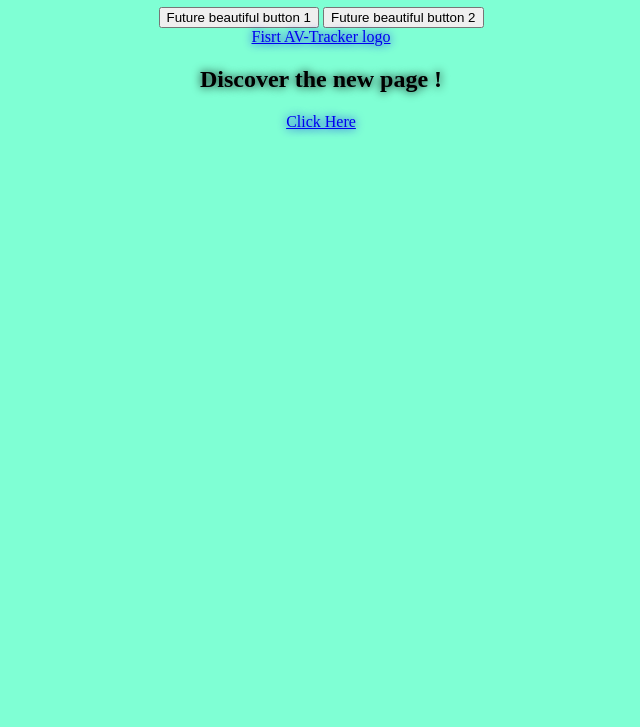
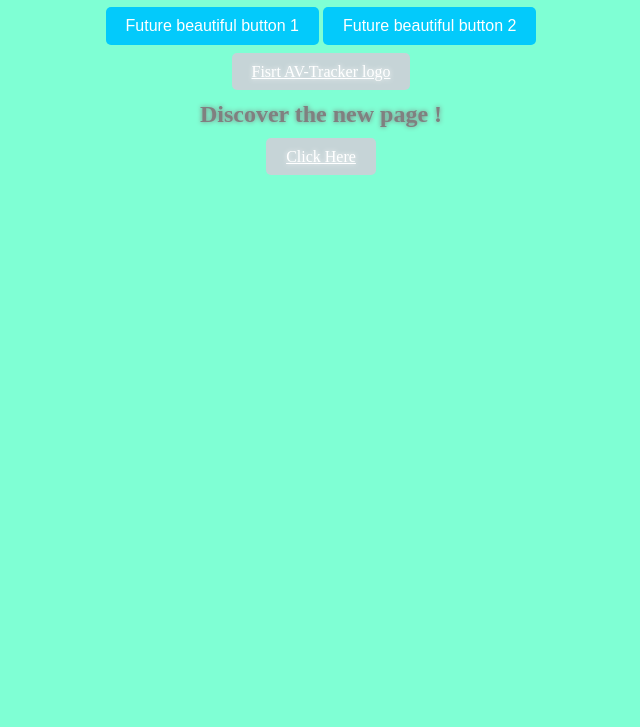
Before and after one commit to NkoLow/advancedWEBPROJECT, a website: page public/index.html in a window 1280 px wide. Shown: the part 73-800 px from the top of the page, without its empty margins (319-959 px from the left). Drawn offline with Linux system fonts and the light colour scheme.

Commit message:
assignement 2

```diff
--- a/public/styles.css
+++ b/public/styles.css
@@ -1,5 +1,30 @@
 body{
     background-color: aquamarine;
     text-align: center;
-    text-shadow: 0 0 10px;
+    text-shadow: 0 0 5px;
+    color: gray;
+
 }
+button{
+    padding: 10px 20px;
+    font-size: 16px;
+    background-color: #03CAFB;
+    color: white;
+    border: none;
+    cursor: pointer;
+    border-radius: 5px;
+    transition: background-color 0.3s ease;
+}
+button:hover {
+    background-color: #0093B8;
+}
+a{
+    padding: 10px 20px;
+    font-size: 16px;
+    background-color: #C6D4D7;
+    color: white;
+    border: none;
+    cursor: pointer;
+    border-radius: 5px;
+    transition: background-color 0.3s ease;
+}
```
Also changed, not shown: public/index.html (+2 -0 lines).
